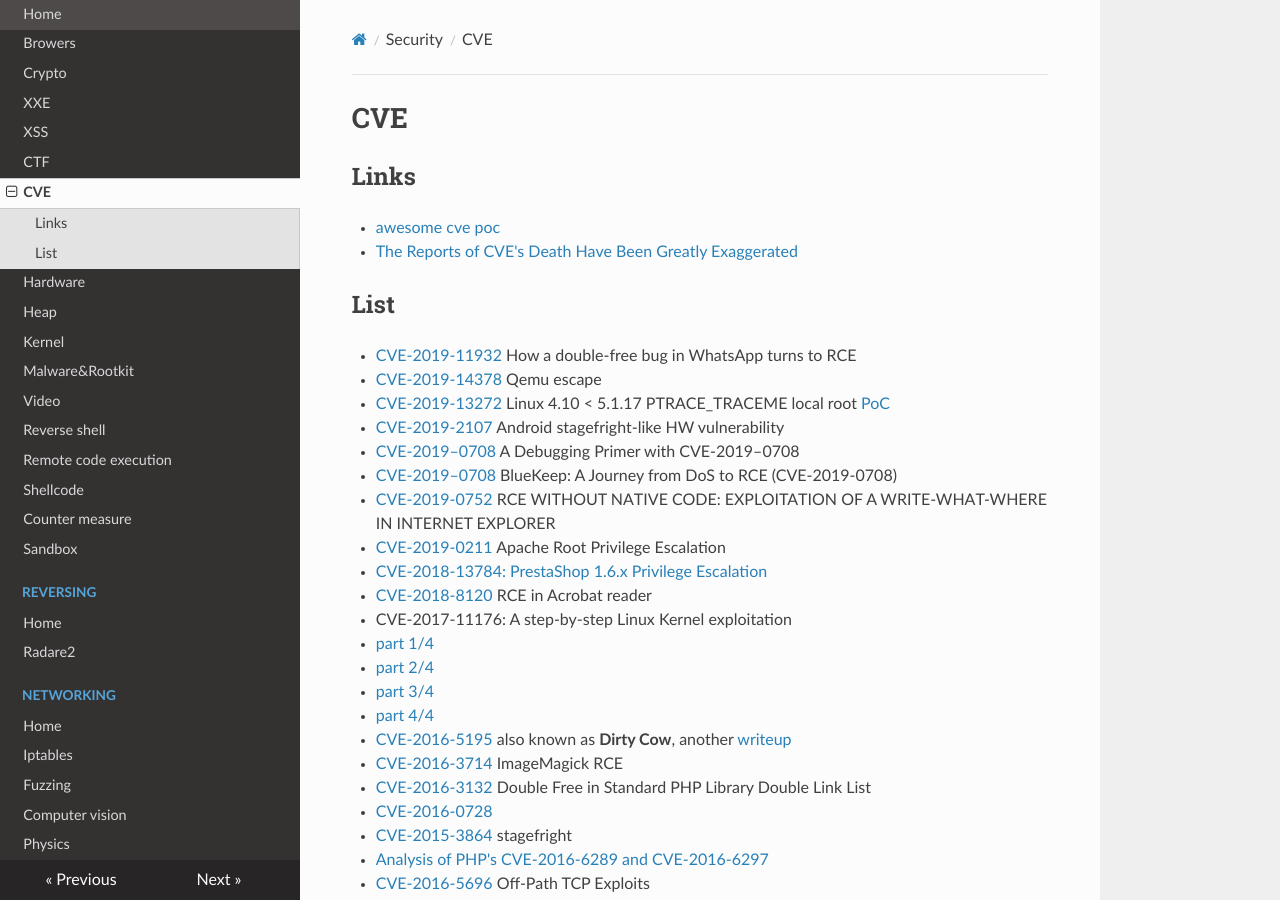
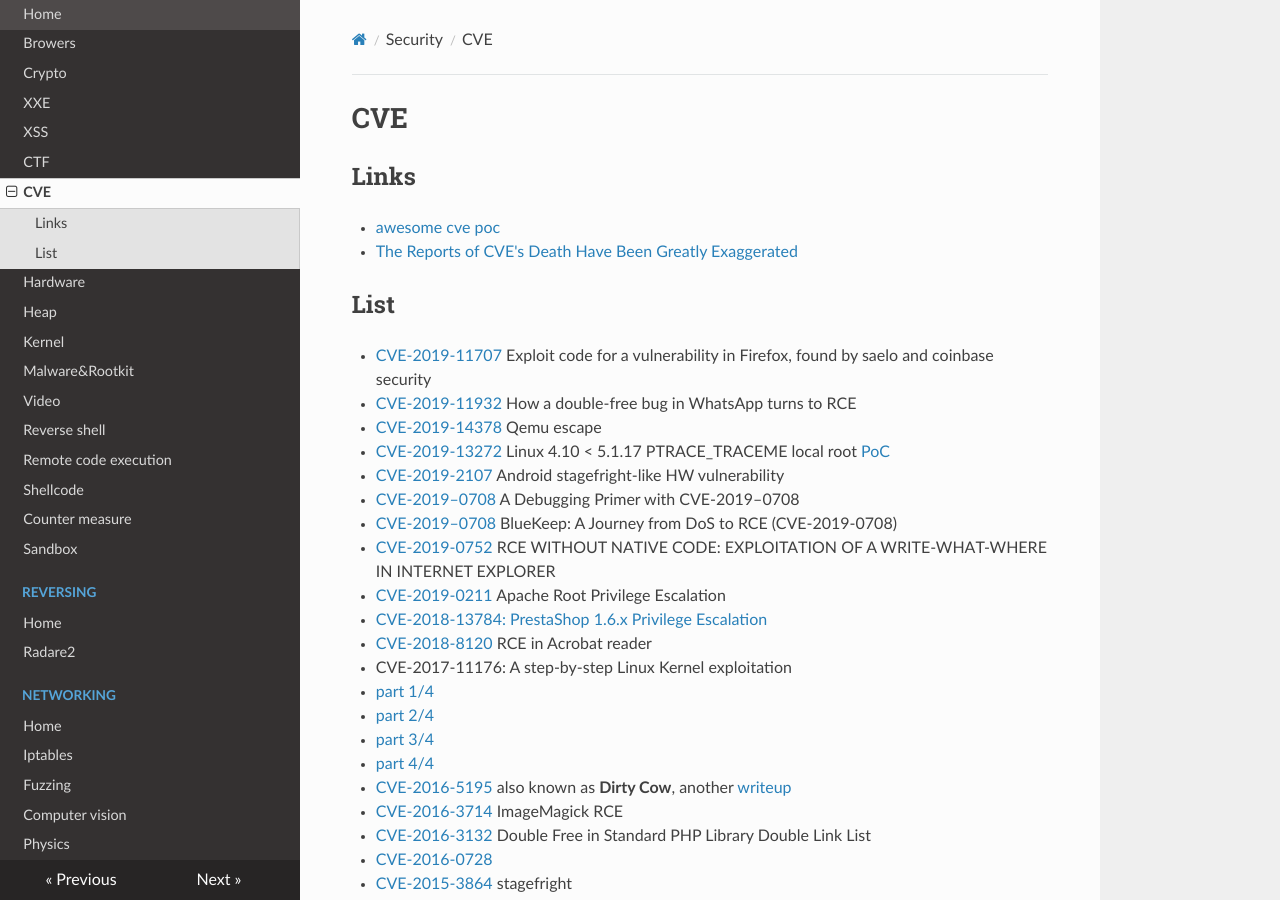
Before and after one commit to gipi/low-level, an MkDocs documentation site: the page built from docs/cve.md, in a window 1280 px wide and 900 px high. Built offline with MkDocs 1.6.1, drawn with Linux system fonts in a browser that asks for light colours; nearby versions of some CDN libraries; old or Windows-style settings are respelled for this version of MkDocs.

Commit message:
Update cve.md

```diff
--- a/docs/cve.md
+++ b/docs/cve.md
@@ -7,6 +7,7 @@
 
 ## List
 
+ - [CVE-2019-11707](https://blog.bi0s.in/2019/08/18/Pwn/Browser-Exploitation/cve-2019-11707-writeup/) Exploit code for a vulnerability in Firefox, found by saelo and coinbase security
  - [CVE-2019-11932](https://awakened1712.github.io/hacking/hacking-whatsapp-gif-rce/) How a double-free bug in WhatsApp turns to RCE
  - [CVE-2019-14378](https://blog.bi0s.in/2019/08/24/Pwn/VM-Escape/2019-07-29-qemu-vm-escape-cve-2019-14378/) Qemu escape
  - [CVE-2019-13272](https://bugs.chromium.org/p/project-zero/issues/detail?id=1903) Linux 4.10 < 5.1.17 PTRACE_TRACEME local root [PoC](https://github.com/bcoles/kernel-exploits/blob/master/CVE-2019-13272/poc.c)
```
